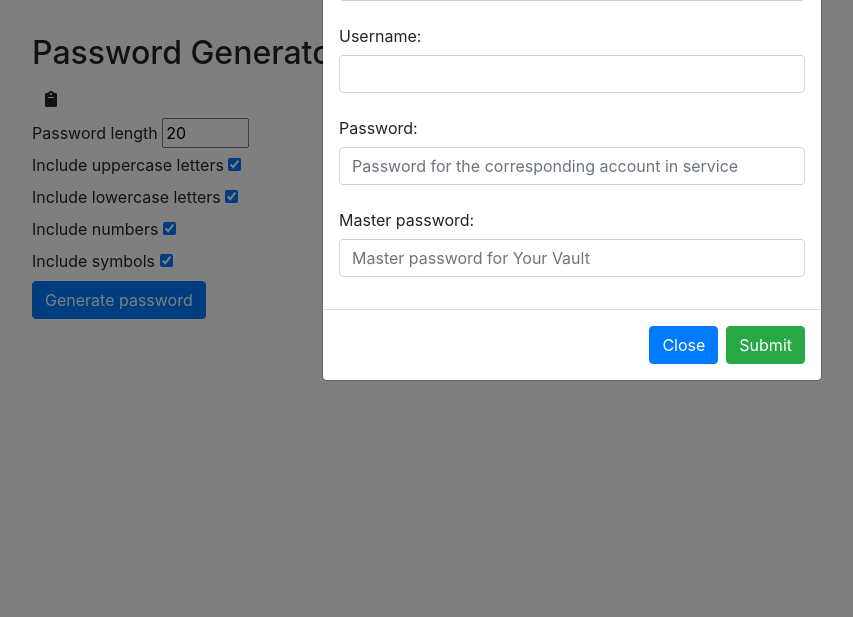
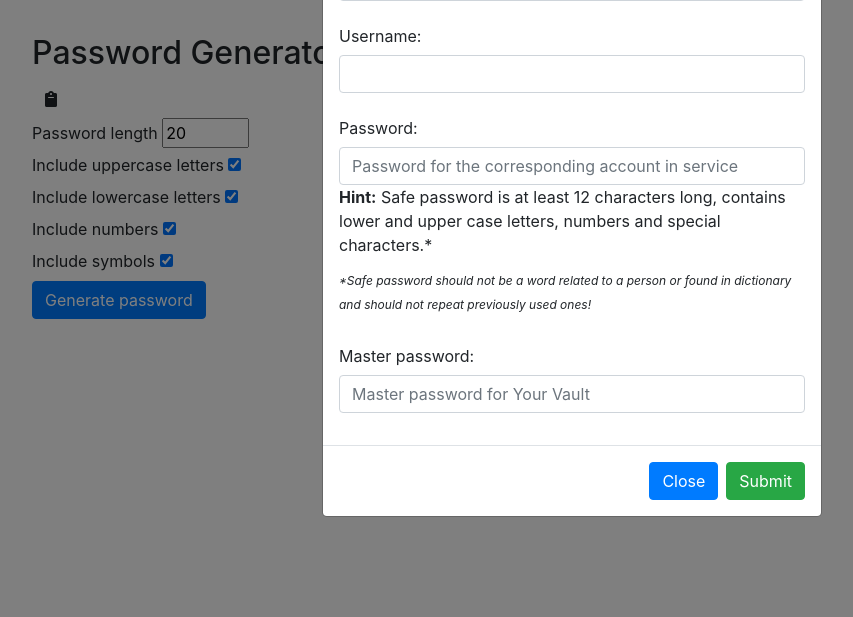
Before and after one commit to dmlv91/passVault, a Python web app: template web/templates/modal_insert.html in a window 1280 px wide. Shown: the part 183-800 px from the top of the page, without its empty margins (68-921 px from the left). Run offline with Jinja, Linux system fonts and the light colour scheme; the template is opened without the code that fills it, so the values that code supplies are empty; some libraries are stand-ins or nearby versions.

Commit message:
Added password safety hint

```diff
--- a/web/templates/modal_insert.html
+++ b/web/templates/modal_insert.html
@@ -30,6 +30,8 @@
                                 name="password"
                                 id="password"
                                 placeholder="Password for the corresponding account in service">
+                        <p><b>Hint:</b> Safe password is at least 12 characters long, contains lower and upper case letters, numbers and special characters.*</p>
+                        <sup><i>*Safe password should not be a word related to a person or found in dictionary and should not repeat previously used ones!</i></sup>
                     </div>
                     <div class="form-group">
                         <label for="master" class="col-form-label">Master password:</label>
```
Also changed, not shown: instance/passVault.db.
